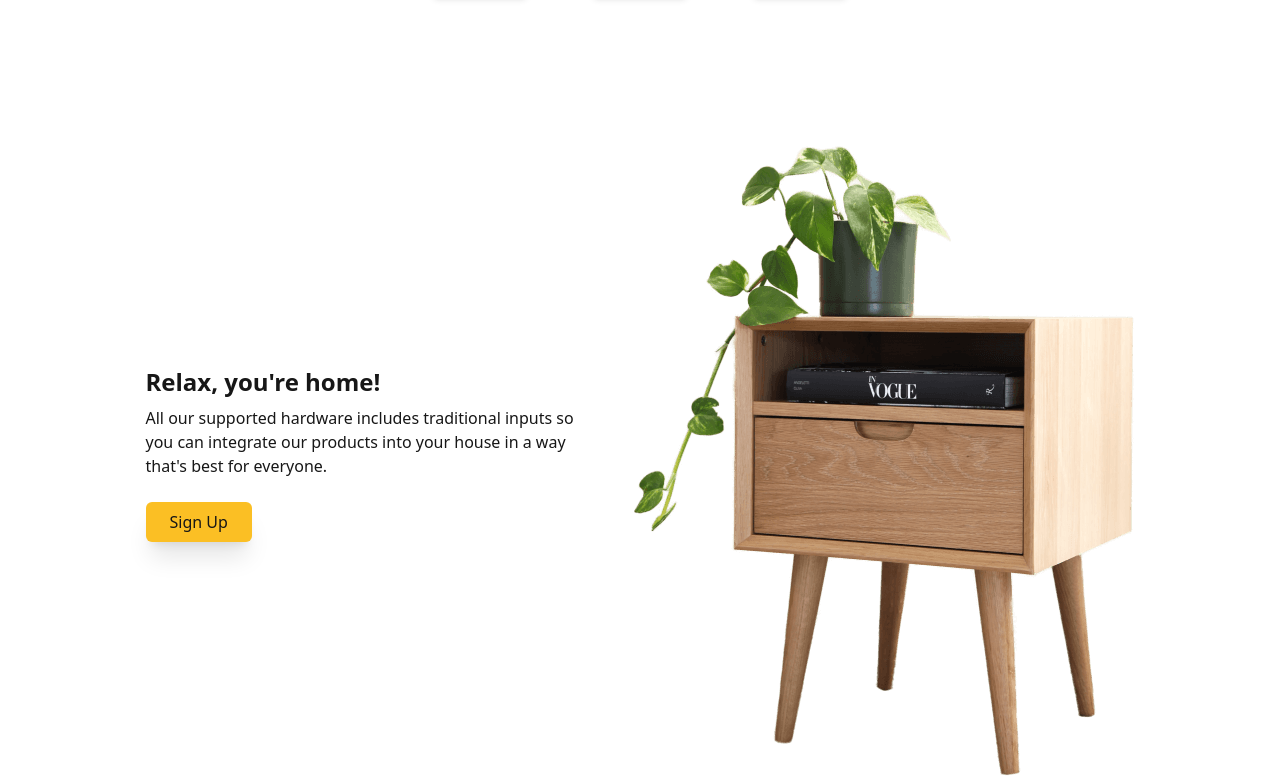
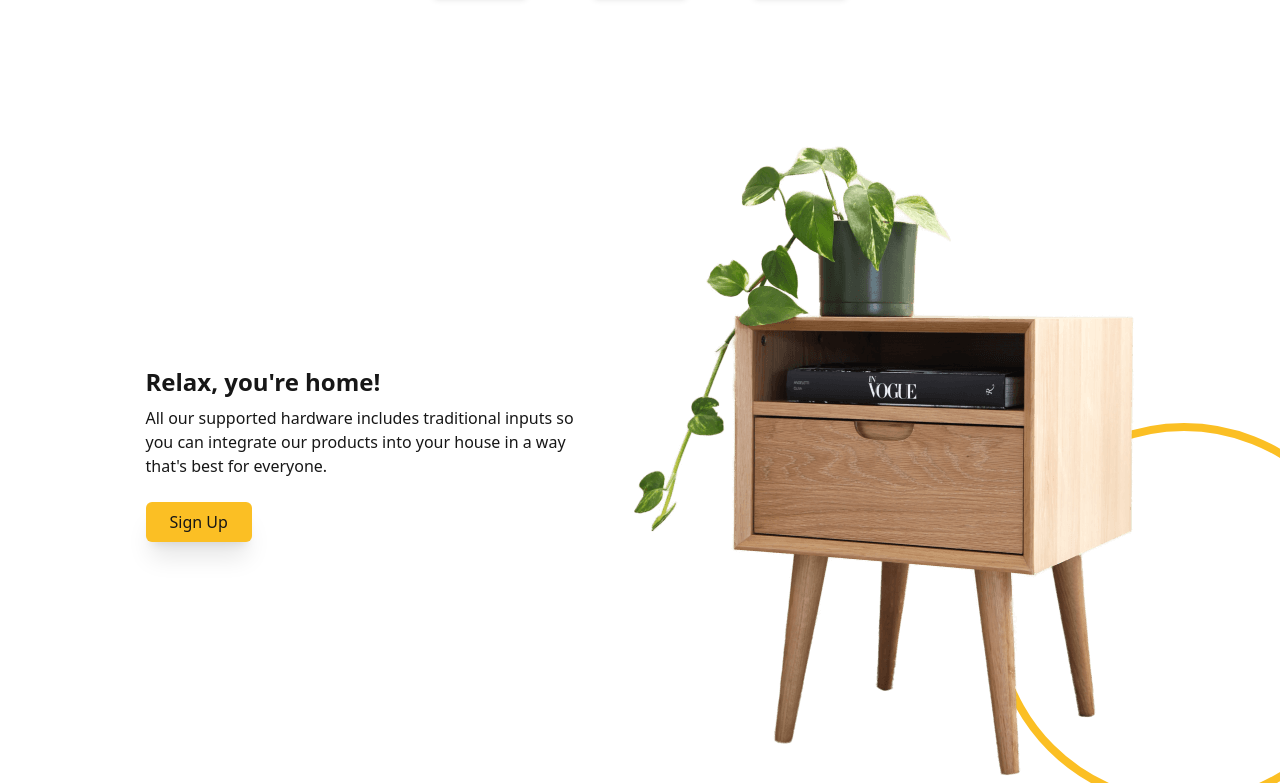
Before and after one commit to Vale404-notfound/tailwind-project-smart-home, a website built with Vite: page index.html in a window 1280 px wide. Shown: the part 1835-2618 px from the top of the page. Built offline with nearby package versions, Linux system fonts and the light colour scheme.

Commit message:
wip circle behind table

```diff
--- a/index.html
+++ b/index.html
@@ -410,14 +410,28 @@ dark:bg-neutral-800
 
               <span>Sign Up</span>
             </a>
+          </div>
+          <img src="./assets/table.png" alt="">
+        </div>
 
-          </div>
+        <!-- circle behind table -->
+        <div class="
+        absolute
+        -bottom-6
+        -right-32
+        aspect-square
+        -z-10
+        md:border-8
+        border-amber-400
+        rounded-full
+        md:w-64
+        lg:w-96
+        xl:max-w-lg
+
+        "></div>
 
 
-
-          <img src="./assets/table.png" alt="">
-
-        </div>
+        <div></div>
 
       </section>
     </section>
```
